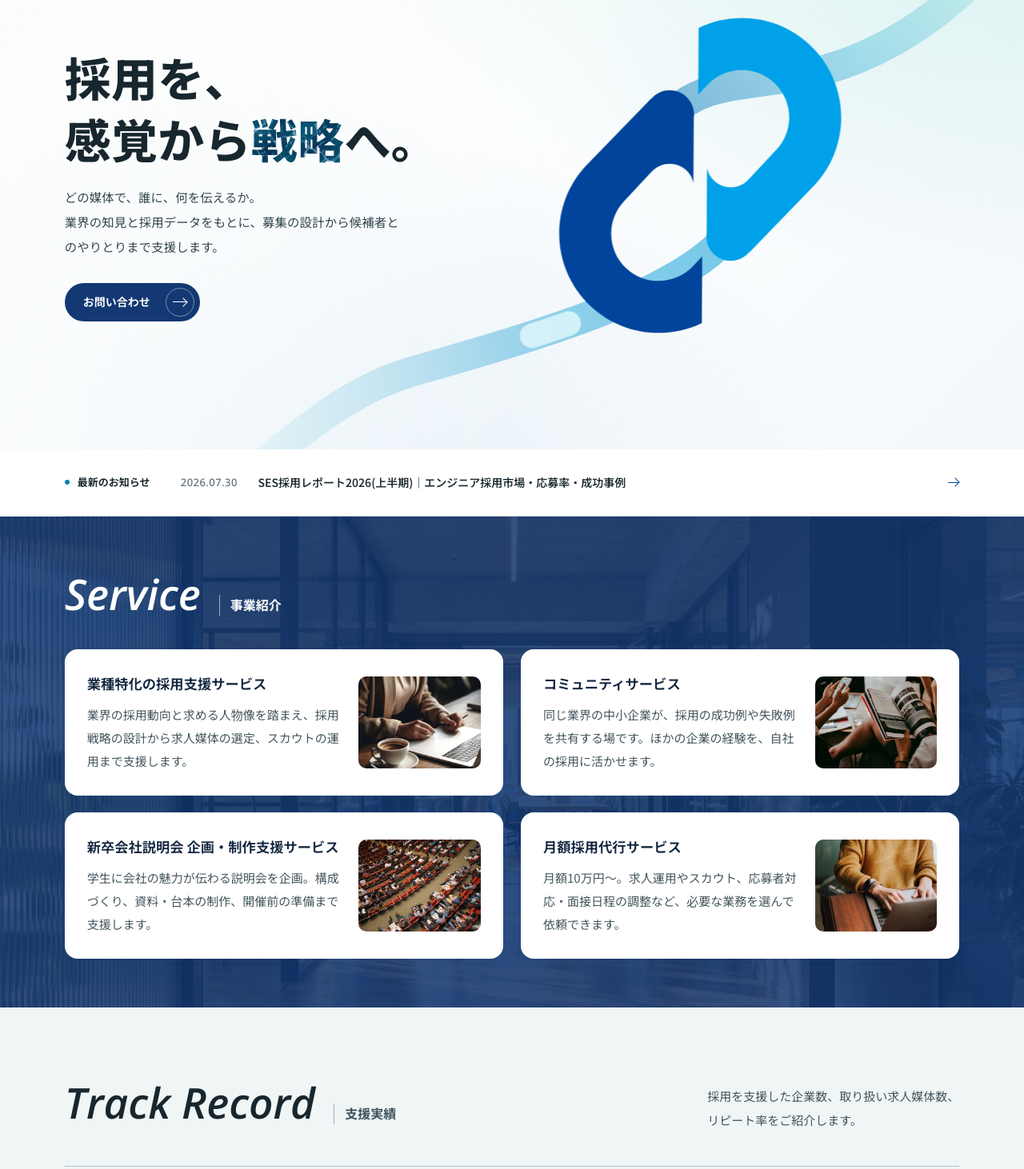
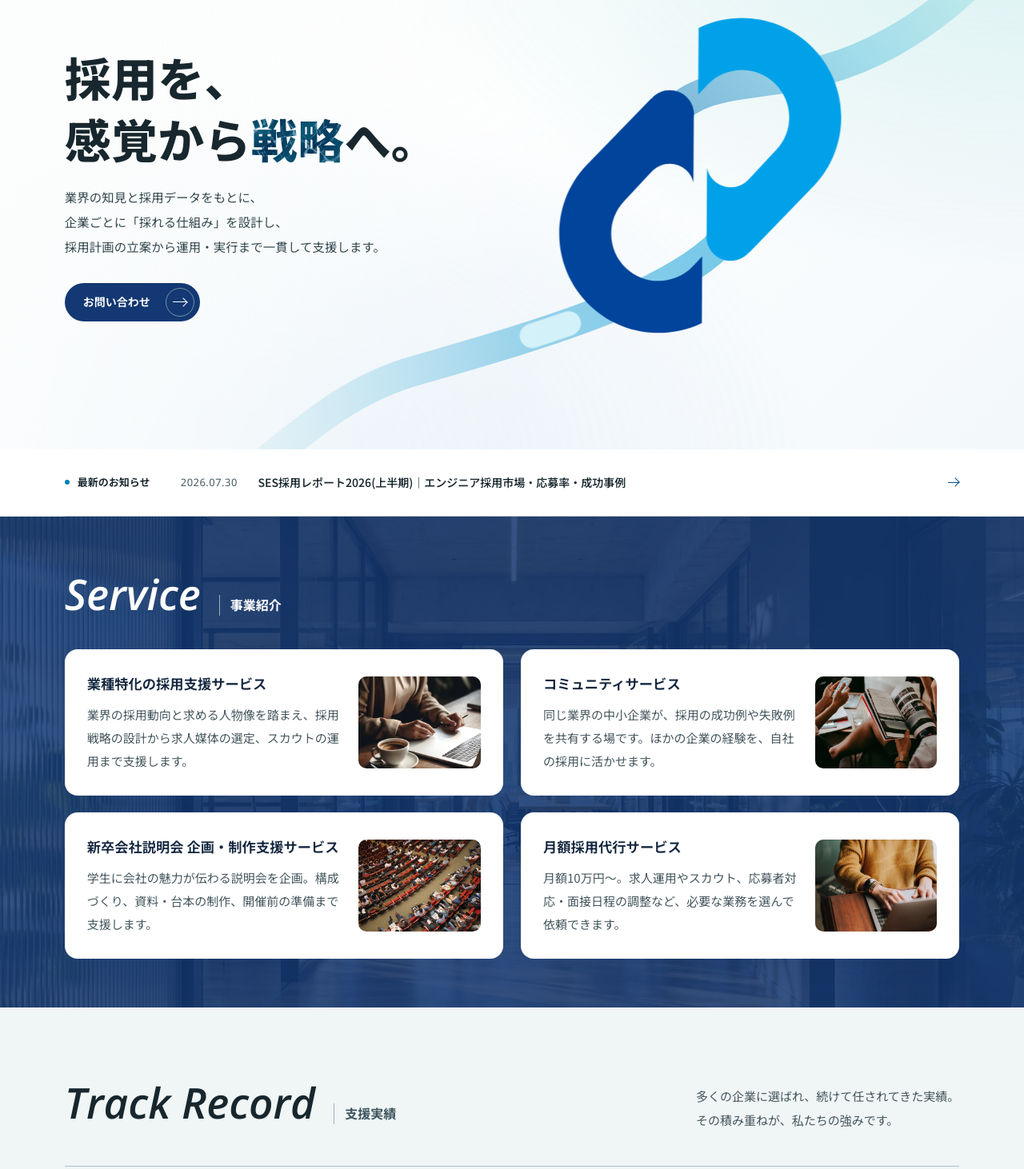
Before and after one commit to infoquestcrew-ui/relial-ui, a plain HTML site: page index.html in a window 1280 px wide. Shown: the part 158-1620 px from the top of the page at 80% size. Drawn offline with Linux system fonts and the light colour scheme; a web font is replaced by a local one.

Commit message:
Update homepage introduction and track record copy

```diff
--- a/index.html
+++ b/index.html
@@ -136,7 +136,7 @@
         </div>
         <div class="home-intro">
           <h1 id="home-headline"><span>採用を、</span><span>感覚から<em class="strategy-water">戦略</em>へ。</span></h1>
-          <p class="intro-body">どの媒体で、誰に、何を伝えるか。<br>業界の知見と採用データをもとに、募集の設計から候補者とのやりとりまで支援します。</p>
+          <p class="intro-body">業界の知見と採用データをもとに、<br>企業ごとに「採れる仕組み」を設計し、<br>採用計画の立案から運用・実行まで<span class="phrase">一貫して支援します。</span></p>
           <a class="hero-action" href="contact.html">お問い合わせ<span class="direction"><i class="arrow" aria-hidden="true"></i></span></a>
         </div>
         <div class="opening-scene" aria-hidden="true">
@@ -202,7 +202,7 @@
         <div class="home-wrap">
           <div class="heading-line" data-reveal>
             <h2 class="home-title" id="results-title"><span lang="en" aria-hidden="true">Track Record</span><span>支援実績</span></h2>
-            <p>採用を支援した企業数、取り扱い求人媒体数、<br class="on-wide">リピート率をご紹介します。</p>
+            <p>多くの企業に選ばれ、<span class="phrase">続けて任されてきた実績。</span><br>その積み重ねが、私たちの強みです。</p>
           </div>
           <dl class="record-grid">
               <div><dt><a href="services.html#track-record">採用支援実績<i class="arrow" aria-hidden="true"></i></a></dt>
```
